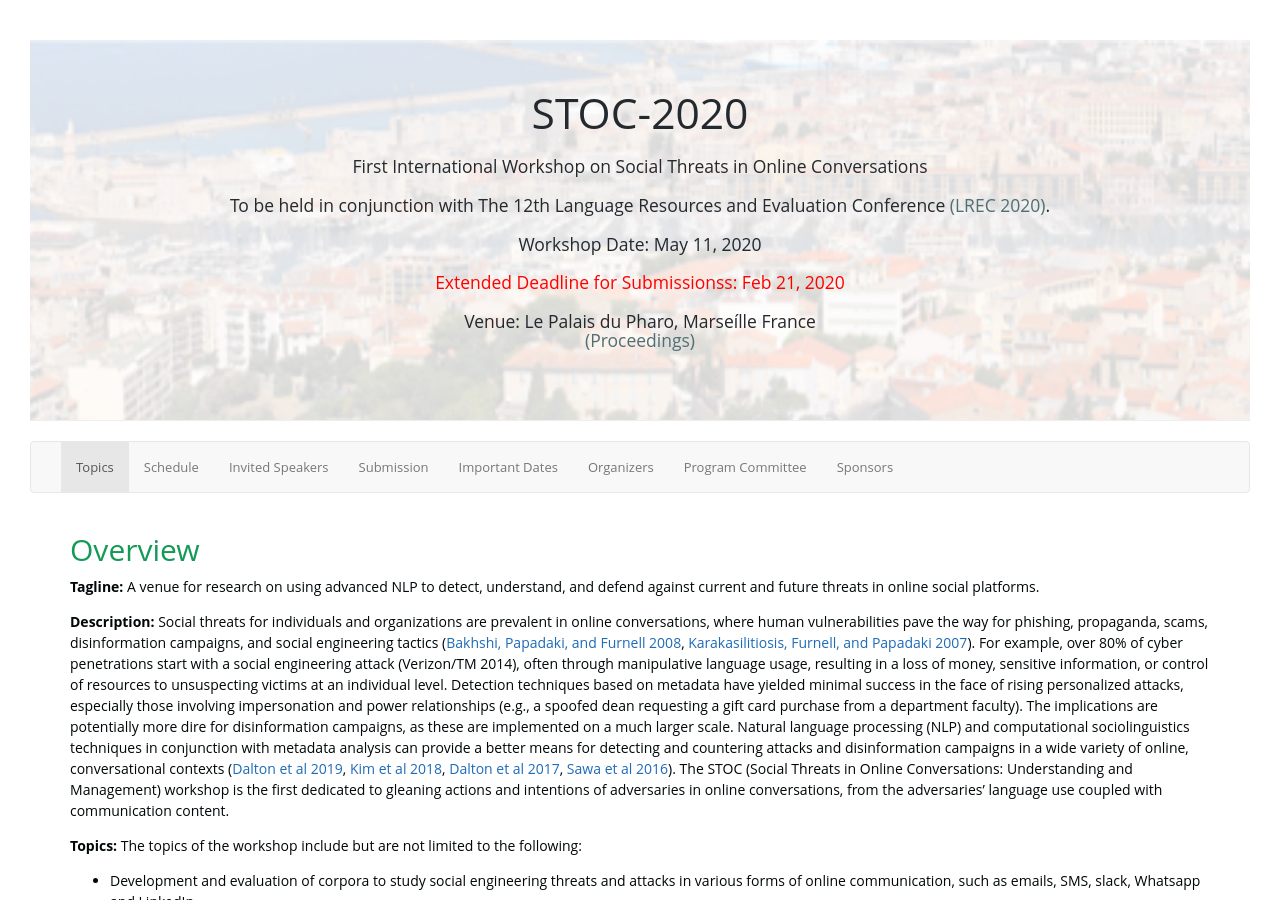
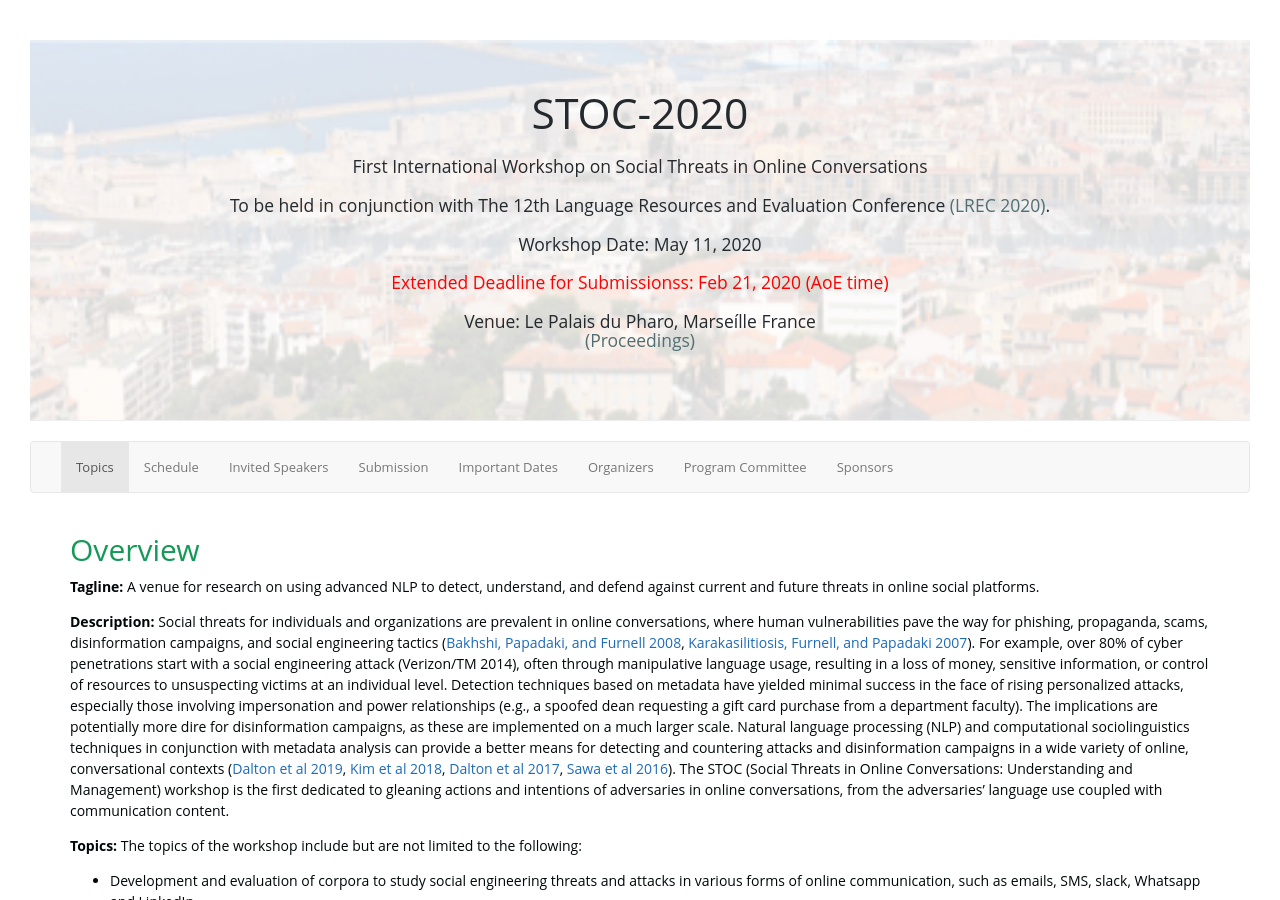
Before and after one commit to social-threats/social-threats.github.io, a Jekyll site: the page built from index.html, in a window 1280 px wide and 900 px high. Built offline with Jekyll 4.4.1, drawn with Linux system fonts in a browser that asks for light colours; nearby versions of some CDN libraries.

Commit message:
Update header.html

```diff
--- a/_includes/_STOC_2020/header.html
+++ b/_includes/_STOC_2020/header.html
@@ -6,7 +6,7 @@
         <br><br>
         Workshop Date: May 11, 2020
         <br><br>
-        <font color="red">Extended Deadline for Submissionss: Feb 21, 2020</font>
+        <font color="red">Extended Deadline for Submissionss: Feb 21, 2020 (AoE time)</font>
         <br>
         <br>
         Venue: Le Palais du Pharo, Marseílle France
```
